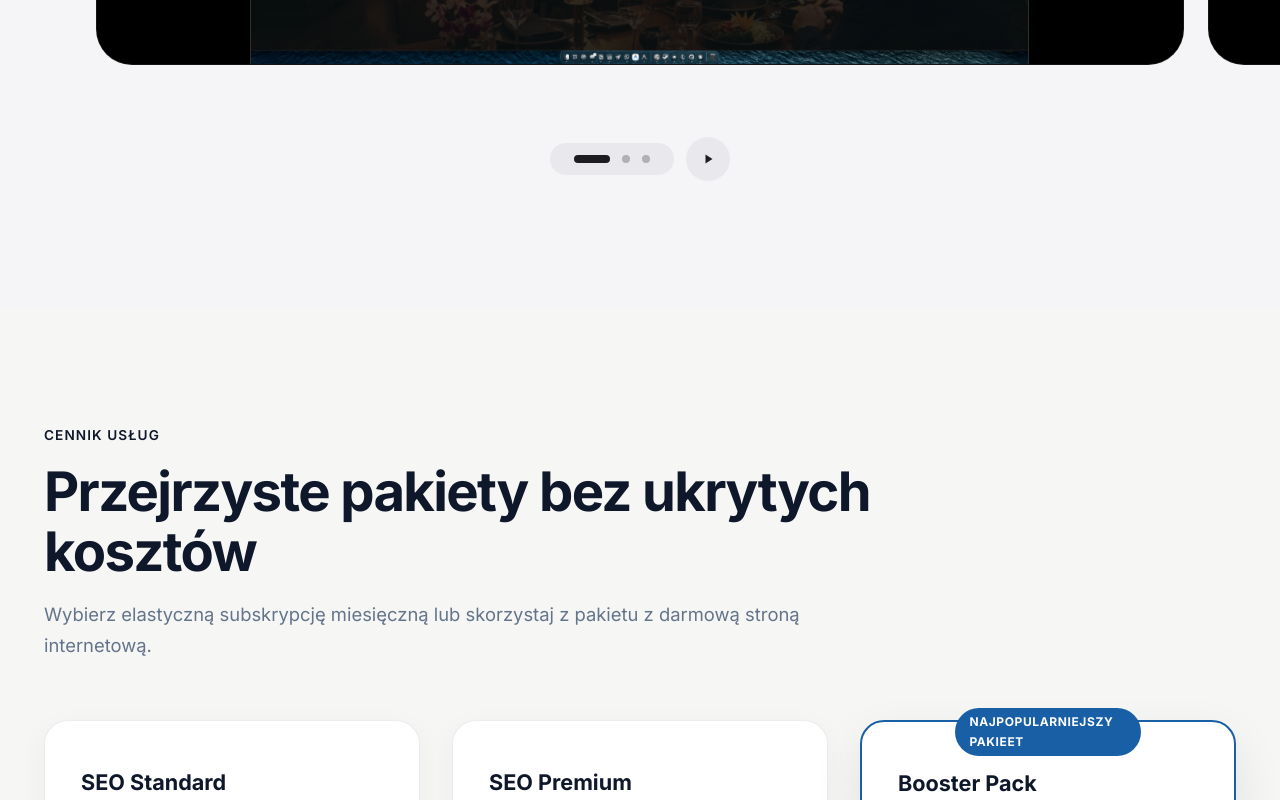
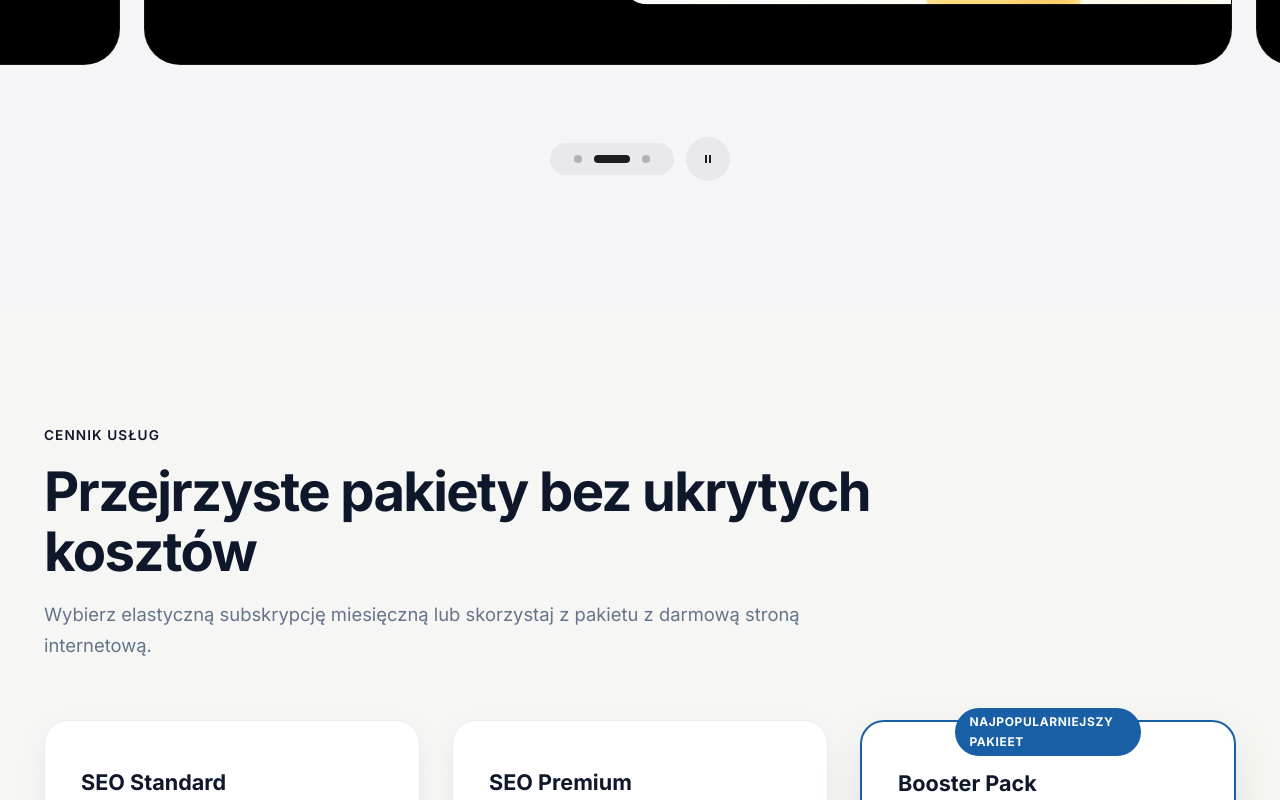
Before and after one commit to FSliwa/AI-SEO-COMPANY, a Next.js app: page / in a window 1280 px wide. Shown: the part 4360-5160 px from the top of the page. Built offline with nearby package versions, Linux system fonts and the light colour scheme.

Commit message:
Fix Portfolio play button and upgrade dot animations

```diff
--- a/components/Portfolio.jsx
+++ b/components/Portfolio.jsx
@@ -1,6 +1,6 @@
 'use client';
 
-import { useState } from 'react';
+import { useState, useEffect } from 'react';
 import { motion } from 'framer-motion';
 import { useLanguage } from '@/lib/LanguageContext';
 import { translations } from '@/lib/translations';
@@ -90,6 +90,7 @@ const realizedWebsites = [
 
 export default function Portfolio() {
   const [activeIndex, setActiveIndex] = useState(0);
+  const [isAutoplay, setIsAutoplay] = useState(true);
   const [activeModal, setActiveModal] = useState(null);
   const { lang } = useLanguage();
 
@@ -133,6 +134,15 @@ export default function Portfolio() {
       }
     }
   };
+
+  useEffect(() => {
+    if (!isAutoplay) return;
+    const interval = setInterval(() => {
+      const nextIndex = (activeIndex + 1) % realizedWebsites.length;
+      scrollTo(nextIndex);
+    }, 5000);
+    return () => clearInterval(interval);
+  }, [isAutoplay, activeIndex]);
 
   return (
     <section className="portfolio" id="portfolio" style={{ background: '#F5F5F7', padding: '8rem 0' }}>
@@ -375,27 +385,35 @@ export default function Portfolio() {
             {/* Dots Pill Container */}
             <div style={{ display: 'flex', gap: '12px', padding: '12px 24px', background: '#E8E8ED', borderRadius: '30px', alignItems: 'center' }}>
               {realizedWebsites.map((_, idx) => (
-                <button
+                <motion.button
                   key={idx}
+                  layout
+                  initial={false}
                   onClick={() => scrollTo(idx)}
+                  animate={{
+                    width: activeIndex === idx ? '36px' : '8px',
+                    backgroundColor: activeIndex === idx ? '#1D1D1F' : '#B0B0B5',
+                    borderRadius: activeIndex === idx ? '8px' : '50%'
+                  }}
+                  transition={{
+                    type: 'spring',
+                    stiffness: 400,
+                    damping: 30
+                  }}
                   style={{
-                    width: activeIndex === idx ? '36px' : '8px',
                     height: '8px',
-                    borderRadius: activeIndex === idx ? '4px' : '50%',
-                    background: activeIndex === idx ? '#1D1D1F' : '#B0B0B5',
                     border: 'none',
                     padding: 0,
-                    cursor: 'pointer',
-                    transition: 'all 0.35s cubic-bezier(0.25, 1, 0.5, 1)'
+                    cursor: 'pointer'
                   }}
                   aria-label={`Go to slide ${idx + 1}`}
                 />
               ))}
             </div>
 
-            {/* Standalone Apple Play Button (44px) */}
+            {/* Standalone Apple Play/Pause Button (44px) */}
             <button
-              onClick={() => scrollTo((activeIndex + 1) % realizedWebsites.length)}
+              onClick={() => setIsAutoplay(!isAutoplay)}
               style={{
                 background: '#E8E8ED',
                 border: 'none',
@@ -409,11 +427,18 @@ export default function Portfolio() {
                 padding: '0',
                 transition: 'background 0.2s ease, transform 0.2s ease'
               }}
-              aria-label="Next slide"
+              aria-label={isAutoplay ? 'Pause' : 'Play'}
             >
-              <svg width="12" height="12" viewBox="0 0 24 24" fill="#1D1D1F" stroke="none" style={{ marginLeft: '2px' }}>
-                <polygon points="5 3 19 12 5 21 5 3"></polygon>
-              </svg>
+              {isAutoplay ? (
+                <svg width="12" height="12" viewBox="0 0 24 24" fill="#1D1D1F" stroke="none">
+                  <rect x="6" y="4" width="4" height="16" />
+                  <rect x="14" y="4" width="4" height="16" />
+                </svg>
+              ) : (
+                <svg width="12" height="12" viewBox="0 0 24 24" fill="#1D1D1F" stroke="none" style={{ marginLeft: '2px' }}>
+                  <polygon points="5 3 19 12 5 21 5 3"></polygon>
+                </svg>
+              )}
             </button>
           </Reveal>
 
```
